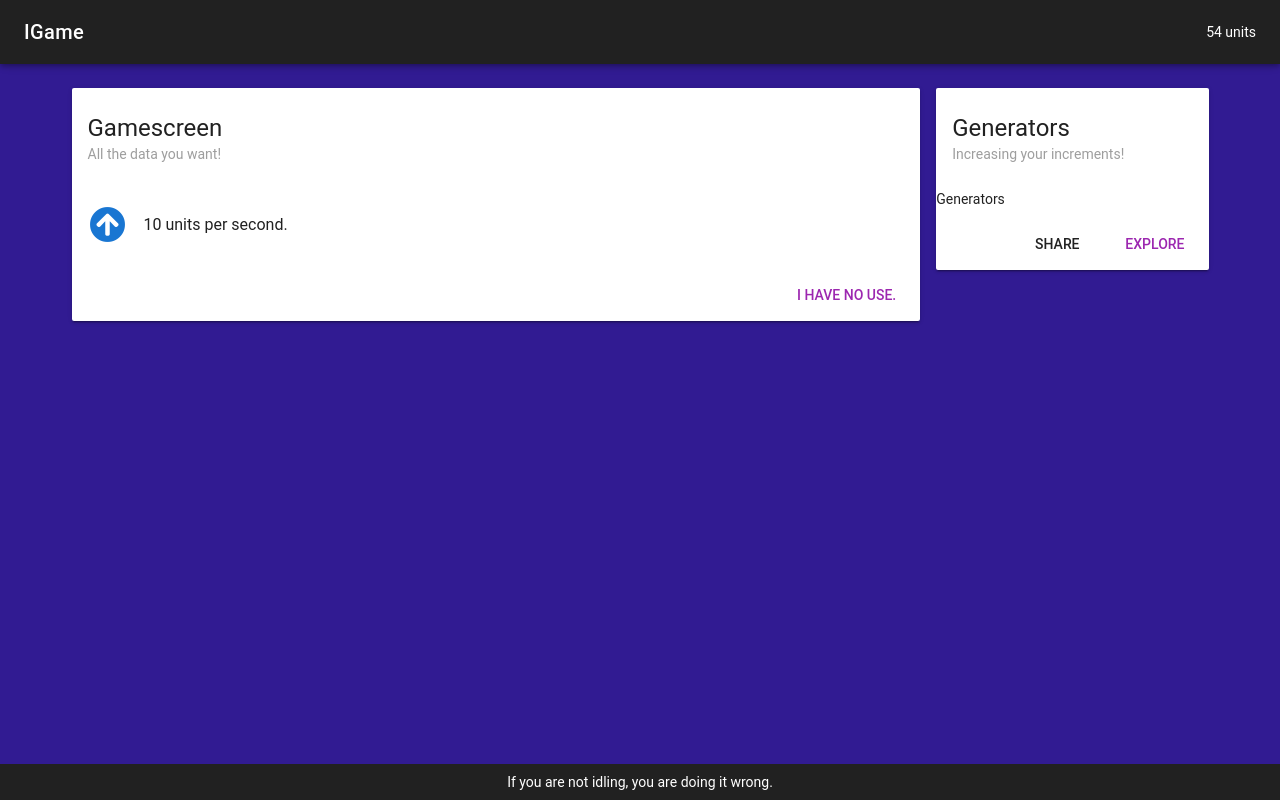
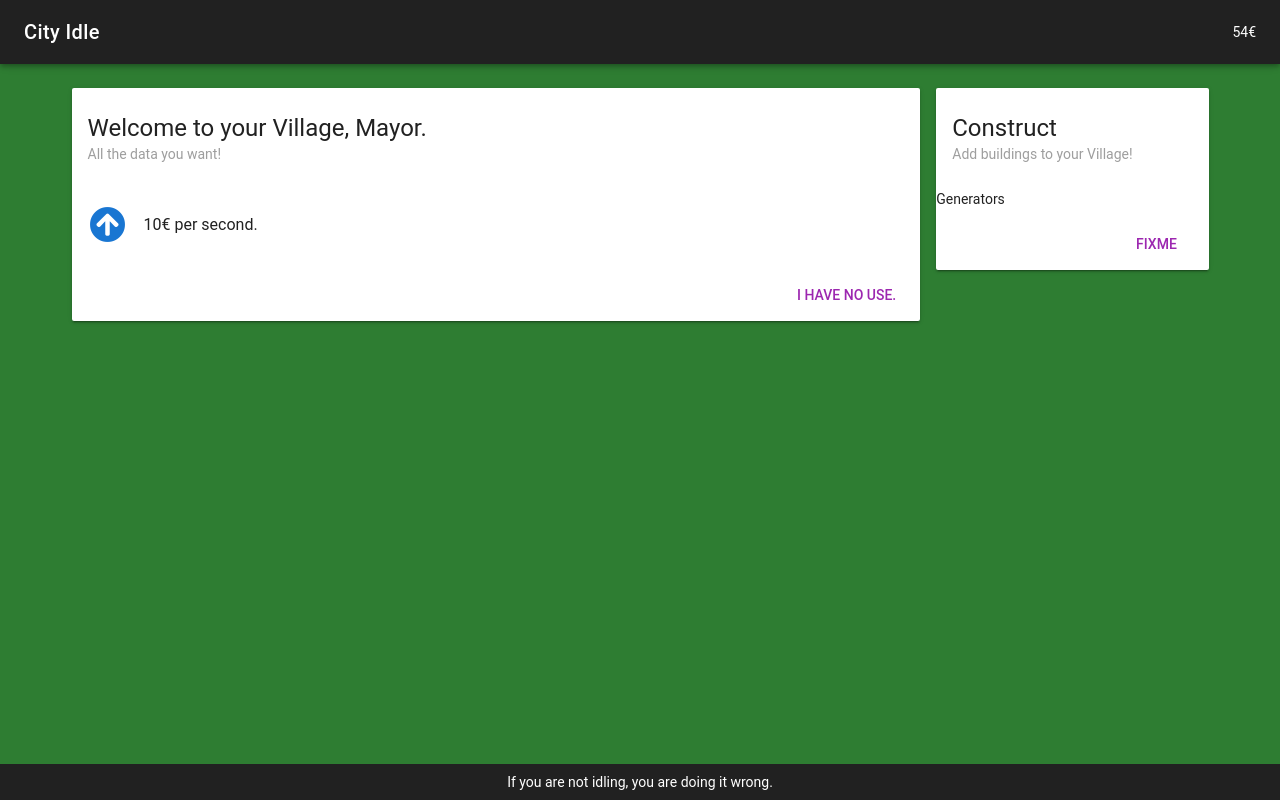
Before and after one commit to ketzu/shittyidle, a Vue app: page / in a window 1280 px wide. Built offline with nearby package versions, Linux system fonts and the light colour scheme; a small style sheet from the web is missing.

Commit message:
More getters and variables, nothing useful yet

```diff
--- a/public/index.html
+++ b/public/index.html
@@ -9,7 +9,7 @@
 </head>
   <body>
     <noscript>
-      <strong>We're sorry but igame doesn't work properly without JavaScript enabled. Please enable it to continue.</strong>
+      <strong>We're sorry but CityIdle doesn't work properly without JavaScript enabled. Please enable it to continue.</strong>
     </noscript>
     <div id="app"></div>
     <!-- built files will be auto injected -->
--- a/src/App.vue
+++ b/src/App.vue
@@ -2,10 +2,10 @@
   <v-app>
     <v-toolbar dark fixed app>
       <v-toolbar-title>
-        IGame
+        City Idle
       </v-toolbar-title>
       <v-spacer></v-spacer>
-      {{resource}} units
+      {{formatresource(resource)}}
     </v-toolbar>
     <Game></Game>
     <v-footer app dark height="auto" absolute>
--- /dev/null
+++ b/src/components/BuildMenu.vue
@@ -0,0 +1,29 @@
+<template>
+  <v-card>
+    <v-card-title primary-title>
+      <div>
+        <div class="headline">Construct</div>
+        <span class="grey--text">Add buildings to your {{towntype}}!</span>
+      </div>
+    </v-card-title>
+
+    <v-list two-line>
+      Generators
+    </v-list>
+
+    <v-card-actions>
+      <v-spacer></v-spacer>
+      <v-btn flat color="purple" @click="$store.commit('settownspecs',{title:'Mayor', towntype: 'Village'})">FixMe</v-btn>
+    </v-card-actions>
+  </v-card>
+</template>
+
+<script>
+  export default {
+    name: "BuildMenu"
+  }
+</script>
+
+<style scoped>
+
+</style>
--- /dev/null
+++ b/src/components/CityScreen.vue
@@ -0,0 +1,41 @@
+<template>
+  <v-card>
+    <v-card-title primary-title>
+      <div>
+        <div class="headline">Welcome to your {{towntype}}, {{title}}.</div>
+        <span class="grey--text">All the data you want!</span>
+      </div>
+    </v-card-title>
+
+    <v-list two-line>
+      <v-list-tile avatar>
+        <v-list-tile-avatar>
+          <v-btn icon @click="">
+            <v-icon large color="blue darken-2">fas fa-arrow-circle-up</v-icon>
+          </v-btn>
+        </v-list-tile-avatar>
+
+        <v-list-tile-content>
+          <v-list-tile-title>
+            {{formatresource(resourcegain*1000/tickrate)}} per second.
+          </v-list-tile-title>
+        </v-list-tile-content>
+      </v-list-tile>
+    </v-list>
+
+    <v-card-actions>
+      <v-spacer></v-spacer>
+      <v-btn flat color="purple">I have no use.</v-btn>
+    </v-card-actions>
+  </v-card>
+</template>
+
+<script>
+  export default {
+    name: "CityScreen"
+  }
+</script>
+
+<style scoped>
+
+</style>
--- a/src/components/Game.vue
+++ b/src/components/Game.vue
@@ -1,57 +1,13 @@
 <template>
-  <v-content class="deep-purple darken-4">
+  <v-content class="green darken-3">
     <v-container grid-list-lg>
       <v-layout align-start justify-center row wrap>
         <v-flex md9>
-          <v-card>
-            <v-card-title primary-title>
-              <div>
-                <div class="headline">Gamescreen</div>
-                <span class="grey--text">All the data you want!</span>
-              </div>
-            </v-card-title>
+          <CityScreen></CityScreen>
+        </v-flex>
 
-            <v-list two-line>
-              <v-list-tile avatar>
-                <v-list-tile-avatar>
-                  <v-btn icon @click="">
-                    <v-icon large color="blue darken-2">fas fa-arrow-circle-up</v-icon>
-                  </v-btn>
-                </v-list-tile-avatar>
-
-                <v-list-tile-content>
-                  <v-list-tile-title>
-                    {{resourcegain*1000/tickrate}} units per second.
-                  </v-list-tile-title>
-                </v-list-tile-content>
-              </v-list-tile>
-            </v-list>
-
-            <v-card-actions>
-              <v-spacer></v-spacer>
-              <v-btn flat color="purple">I have no use.</v-btn>
-            </v-card-actions>
-          </v-card>
-        </v-flex>
         <v-flex md3>
-          <v-card>
-            <v-card-title primary-title>
-              <div>
-                <div class="headline">Generators</div>
-                <span class="grey--text">Increasing your increments!</span>
-              </div>
-            </v-card-title>
-
-            <v-list two-line>
-              Generators
-            </v-list>
-
-            <v-card-actions>
-              <v-spacer></v-spacer>
-              <v-btn flat>Share</v-btn>
-              <v-btn flat color="purple">Explore</v-btn>
-            </v-card-actions>
-          </v-card>
+          <BuildMenu></BuildMenu>
         </v-flex>
       </v-layout>
     </v-container>
@@ -59,11 +15,14 @@
 </template>
 
 <script>
-import Data from './data'
+import BuildMenu from './BuildMenu'
+import CityScreen from "./CityScreen";
 
 export default {
   name: 'Game',
   components: {
+    CityScreen,
+    BuildMenu
   },
   data() {
     return {
@@ -75,7 +34,6 @@ export default {
         return this.$store.getters["tickrate"];
       }
     }
-  },
-  mixins: [Data]
+  }
 }
 </script>
--- a/src/components/data.js
+++ b/src/components/data.js
@@ -2,6 +2,6 @@ import { mapGetters } from 'vuex'
 
 export default {
   computed: {
-    ...mapGetters(['resource', 'resourcegain'])
+    ...mapGetters(['resource', 'resourcegain','tickrate','towntype','title','currency'])
   }
 }
--- a/src/main.js
+++ b/src/main.js
@@ -12,6 +12,21 @@ store.subscribe((mutation, state) => {
   localStorage.setItem('igame-v1', JSON.stringify(state));
 });
 
+import Data from './components/data'
+Vue.mixin(Data);
+
+
+Vue.mixin({
+  methods: {
+    formatresource(value) {
+      if(value < 1000*1000*1000)
+        return Math.floor(value).toLocaleString()+this.$store.getters.currency;
+      let values = value.toExponential().split('e').map(i => Number(i));
+      return values[0].toFixed(2)+" x10^"+values[1].toFixed(0)+this.$store.getters.currency;
+    }
+  }
+});
+
 new Vue({
   store,
   render: h => h(App),
--- a/src/store.js
+++ b/src/store.js
@@ -13,11 +13,17 @@ const resourcegain = (state) => {
 export default new Vuex.Store({
   state: {
     resource: 0,
-    tickrate: 100
+    tickrate: 100,
+    towntype: "Village",
+    title: "Mayor",
+    currency: "€"
   },
   getters: {
     resource(state) { return state.resource; },
     tickrate(state) { return state.tickrate; },
+    towntype(state) { return state.towntype; },
+    currency(state) { return state.currency; },
+    title(state) { return state.title; },
     resourcegain(state) {
       return resourcegain(state);
     }
@@ -42,6 +48,10 @@ export default new Vuex.Store({
     },
     spendresource(state, payload) {
       state.resource -= payload.value;
+    },
+    settownspecs(state, {title, towntype}) {
+      state.towntype = towntype;
+      state.title = title;
     }
   },
   actions: {
@@ -50,6 +60,9 @@ export default new Vuex.Store({
     },
     spendresource({commit}, payload) {
       commit('spendresource', payload);
+    },
+    settownspecs({commit}, payload) {
+      commit('settownspecs', payload);
     }
   }
 })
```
